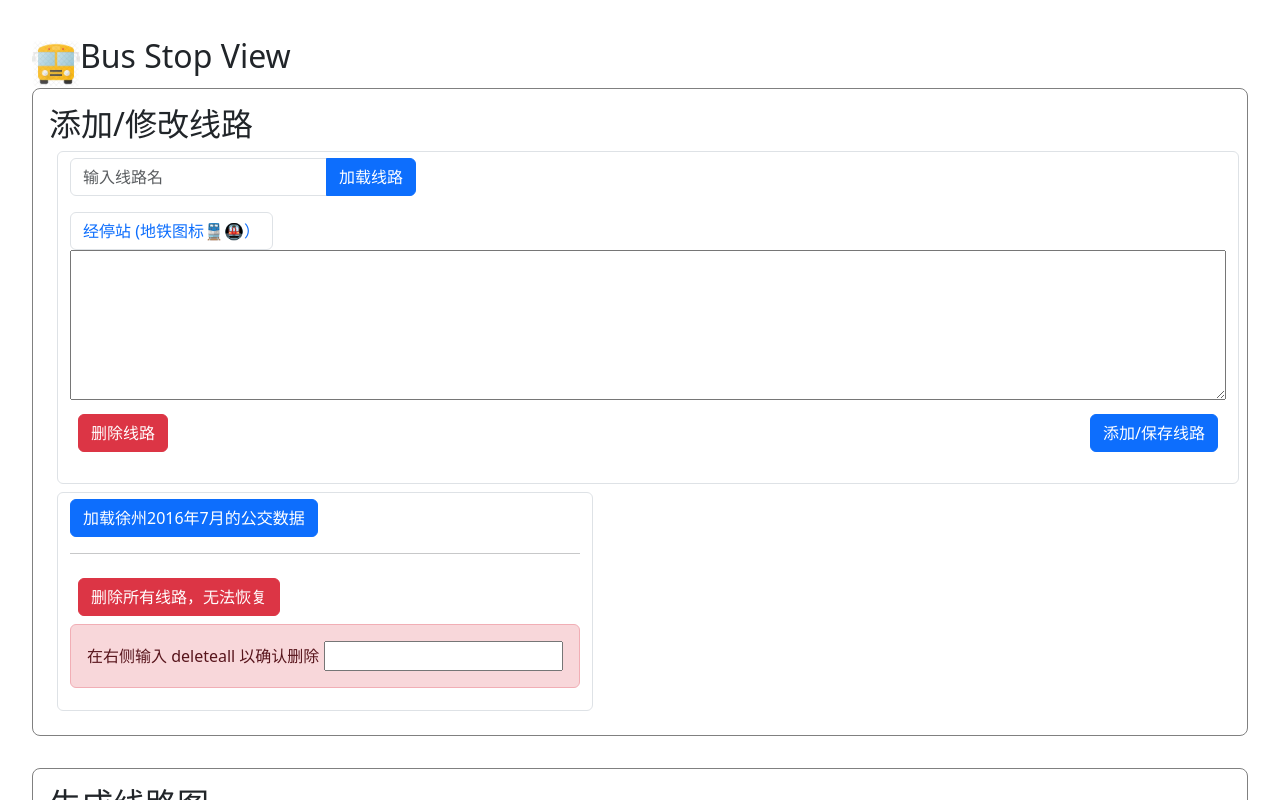
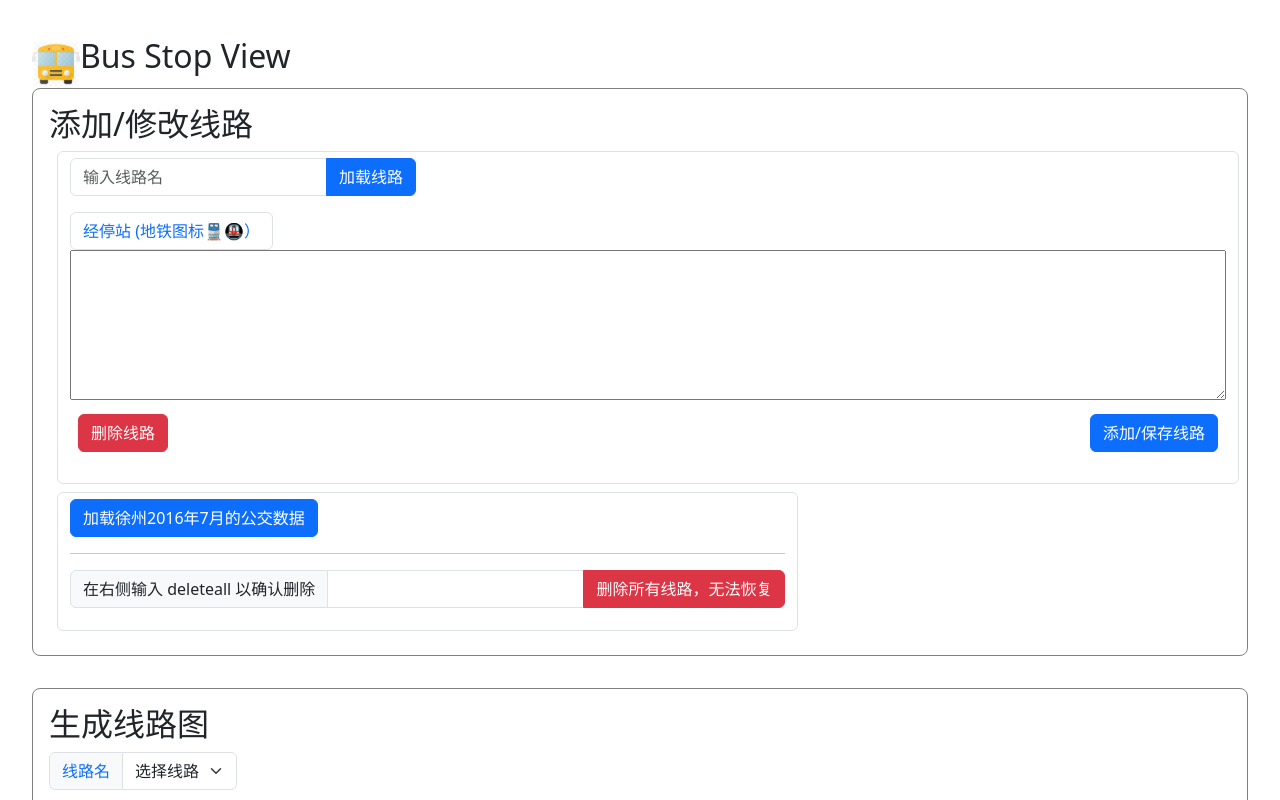
Before and after one commit to z7z8th/bus-stop-view, a Vue app: page / in a window 1280 px wide. Shown: the top 800 px of the page. Built offline with nearby package versions, Linux system fonts and the light colour scheme; what jquery-csv would draw is missing.

Commit message:
tune style

```diff
--- a/src/components/BusEditLine.vue
+++ b/src/components/BusEditLine.vue
@@ -101,8 +101,11 @@ function deleteAll() {
     <div class="form-control m-2">
         <button class="btn btn-primary" @click="() => addTestData(saveLineStr)">加载徐州2016年7月的公交数据</button><br>
         <hr>
-        <button class="delete btn btn-danger m-2" @click="deleteAll">删除所有线路，无法恢复</button><br>
-        <div class="alert alert-danger">在右侧输入 deleteall 以确认删除 <input type="text" v-model="confirmClear"></div>
+        <div class="input-group mb-3">
+            <label class="input-group-text" for="confirmClear">在右侧输入 deleteall 以确认删除 </label>
+            <input id="confirmClear" type="text" class="form-control" v-model="confirmClear">
+            <button class="delete btn btn-danger" @click="deleteAll">删除所有线路，无法恢复</button>
+        </div>
     </div>
 </template>
 
--- a/src/components/BusStopDraw.js
+++ b/src/components/BusStopDraw.js
@@ -50,12 +50,14 @@ function BusStopDraw(canvas, bname, stops, finalStop, road) {
   finalStop = finalStop && `→${finalStop}`
   let sname
   let prname = road
+  if (!road) {
     if (stops.length > 2) {
       ;[sname, prname] = parseStopRoadName(stops[1])
       stops[1] = sname || stops[1]
     } else {
       ;[sname, prname] = parseStopRoadName(stops[0])
       stops[0] = sname || stops[0]
+    }
   }
   road = road || prname || '未指定路名'
   let width = canvas.width
@@ -92,9 +94,9 @@ function BusStopDraw(canvas, bname, stops, finalStop, road) {
   // final stop text
   ctx.font = '50px sans'
   DrawTextCentered(ctx, finalStop, {
-    x: 0,
+    x: bnameWidth * 0.05,
     y: bnameHeight,
-    w: bnameWidth,
+    w: bnameWidth * 0.9,
     h: height - bnameHeight
   })
 
@@ -128,9 +130,9 @@ function BusStopDraw(canvas, bname, stops, finalStop, road) {
         color: stopColors[i]
       },
       stop: {
-        x: stopListOffsetX + i * stopWidth,
+        x: stopListOffsetX + i * stopWidth + stopWidth * 0.05,
         y: height / 3,
-        w: stopWidth * (1 - 1 / 10),
+        w: stopWidth * 0.9,
         h: (height * 2) / 3,
         text: stop
       }
```
Lines whose indentation alone changed are shown as unchanged.
